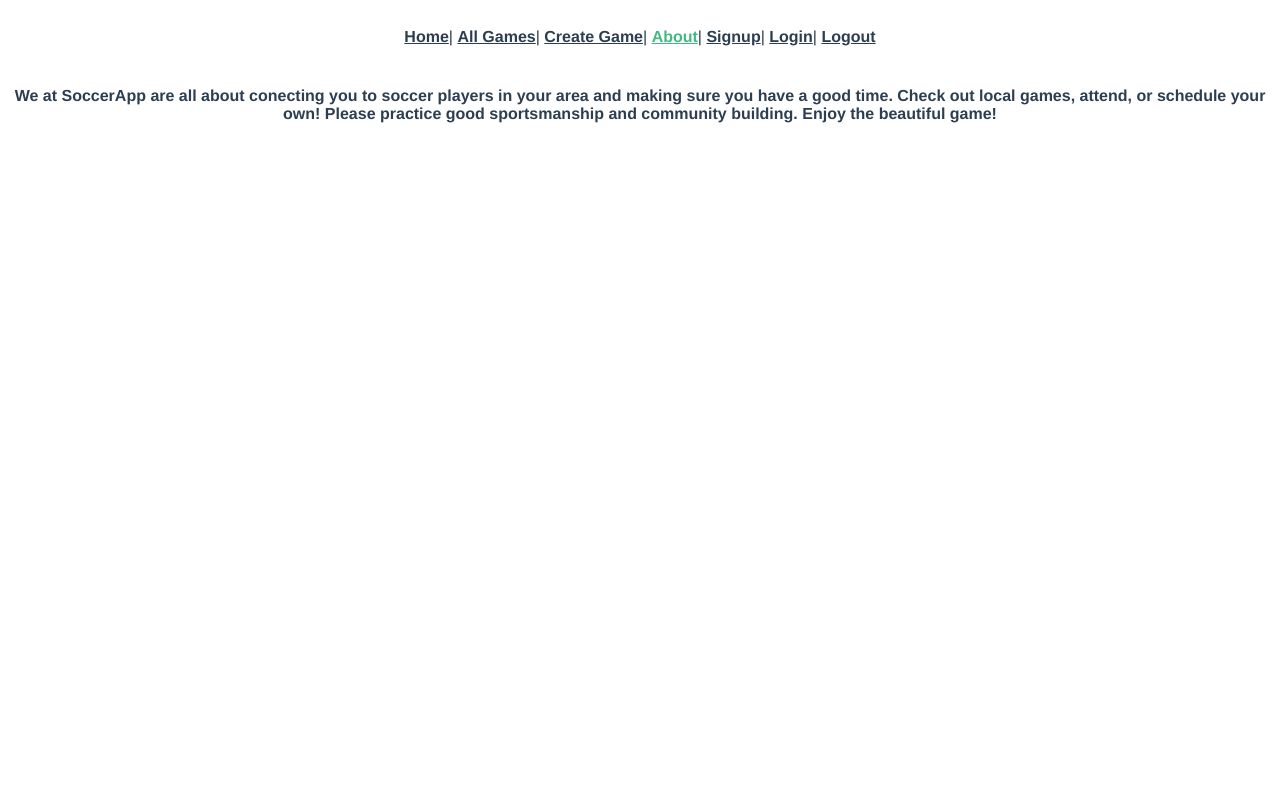
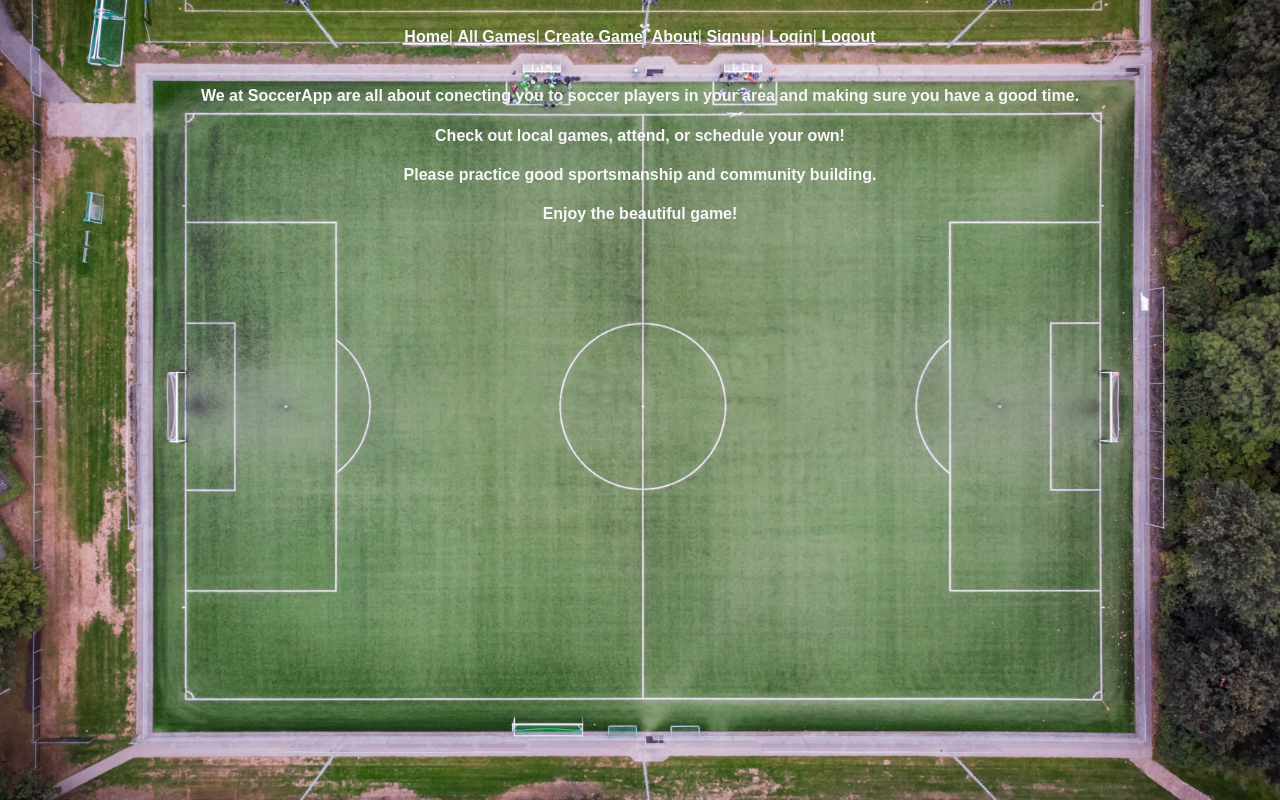
Before and after one commit to ernestomelchor/capstone_frontend_vuejs, a Vue app: page /about in a window 1280 px wide. Built offline with nearby package versions, Linux system fonts and the light colour scheme.

Commit message:
experiment with inhouse styling

```diff
--- a/src/App.vue
+++ b/src/App.vue
@@ -1,3 +1,4 @@
+@import url('https://fonts.googleapis.com/css2?family=Ubuntu:ital,wght@1,700&display=swap');
 <template>
   <div id="app">
     <div id="nav">
@@ -14,20 +15,26 @@
 </template>
 
 <style>
+html {
+  background: url("./views/images/full_soccer_field.jpg") no-repeat center
+    center fixed;
+  background-size: cover;
+  height: 100%;
+}
 li {
   list-style: none;
   color: red;
 }
 img {
-  width: 75vh;
+  width: 50%;
   max-height: 75vh;
 }
 #app {
-  font-family: Avenir, Helvetica, Arial, sans-serif;
+  font-family: "Ubuntu", sans-serif;
   -webkit-font-smoothing: antialiased;
   -moz-osx-font-smoothing: grayscale;
   text-align: center;
-  color: #2c3e50;
+  color: #f7f7f7;
 }
 
 #nav {
@@ -36,10 +43,10 @@ img {
 
 #nav a {
   font-weight: bold;
-  color: #2c3e50;
+  color: #f7f7f7;
 }
 
 #nav a.router-link-exact-active {
-  color: #42b983;
+  color: #f7f7f7;
 }
 </style>
--- a/src/views/About.vue
+++ b/src/views/About.vue
@@ -2,9 +2,16 @@
   <div class="about">
     <h4>
       We at SoccerApp are all about conecting you to soccer players in your area
-      and making sure you have a good time. Check out local games, attend, or
-      schedule your own! Please practice good sportsmanship and community
-      building. Enjoy the beautiful game!
+      and making sure you have a good time.
     </h4>
+    <h4>
+      Check out local games, attend, or
+      schedule your own!
+    </h4>
+    <h4>
+      Please practice good sportsmanship and community
+      building.
+    </h4>
+    <h4>Enjoy the beautiful game!</h4>
   </div>
 </template>
```
Also changed, not shown: src/views/images/full_soccer_field.jpg (added).
